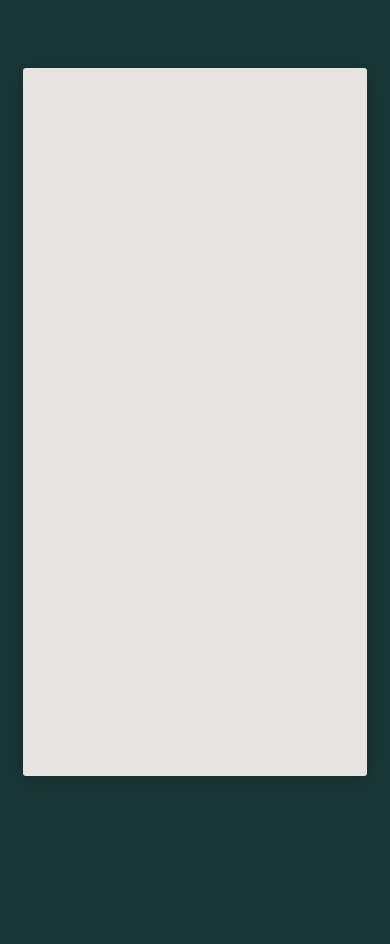
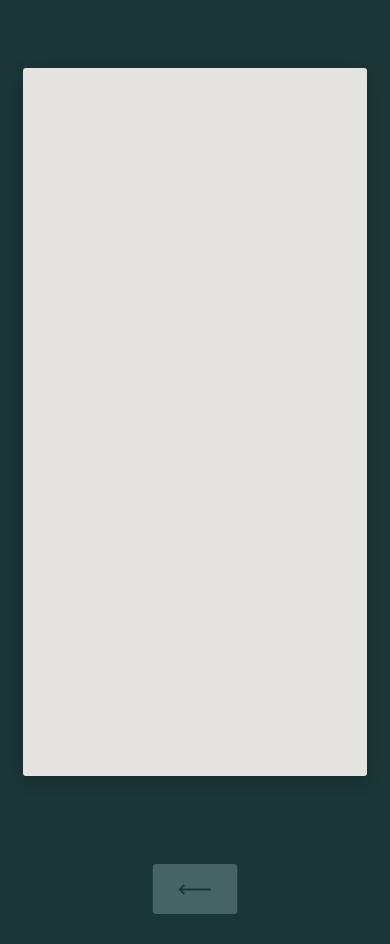
Before and after one commit to AniKrisn/note, a plain HTML site: page note.html in a window 390 px wide. Before the commit the page ends 844 px from the top, so only its background shows below. Drawn offline with Linux system fonts and the light colour scheme.

Commit message:
fix, finished!

```diff
--- a/note.html
+++ b/note.html
@@ -123,10 +123,13 @@
         <b>Ctrl + L</b> for Code <br>
     </div>
 
-
     <div class="notepad-container">
         <textarea></textarea>
     </div>
 
+    <div class="mobile-button-container">
+        <button class="mobile-nav-button" onclick="window.location.href='index.html'">⟵</button>
+    </div>
+
 </body>
 </html>
```
